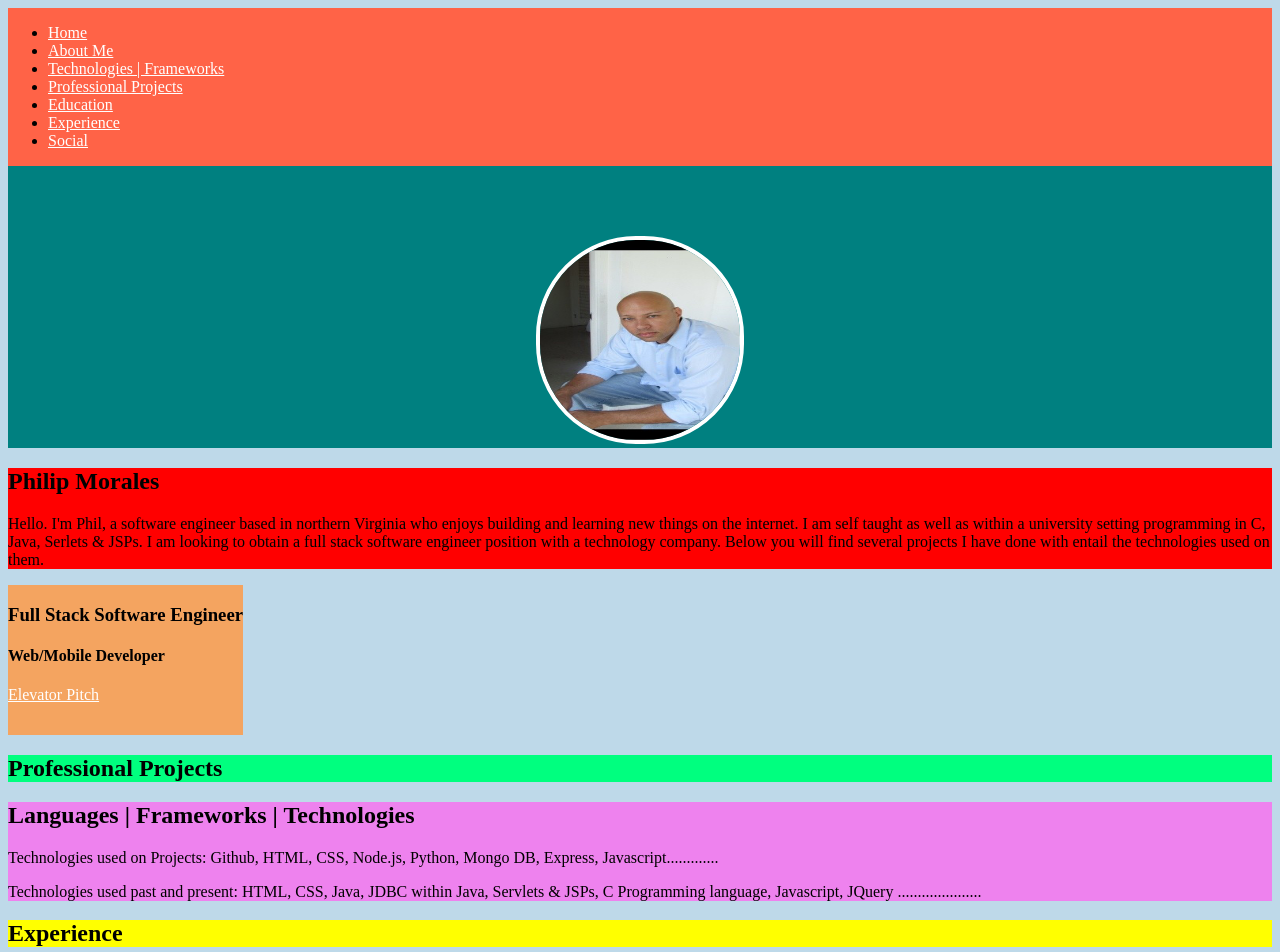
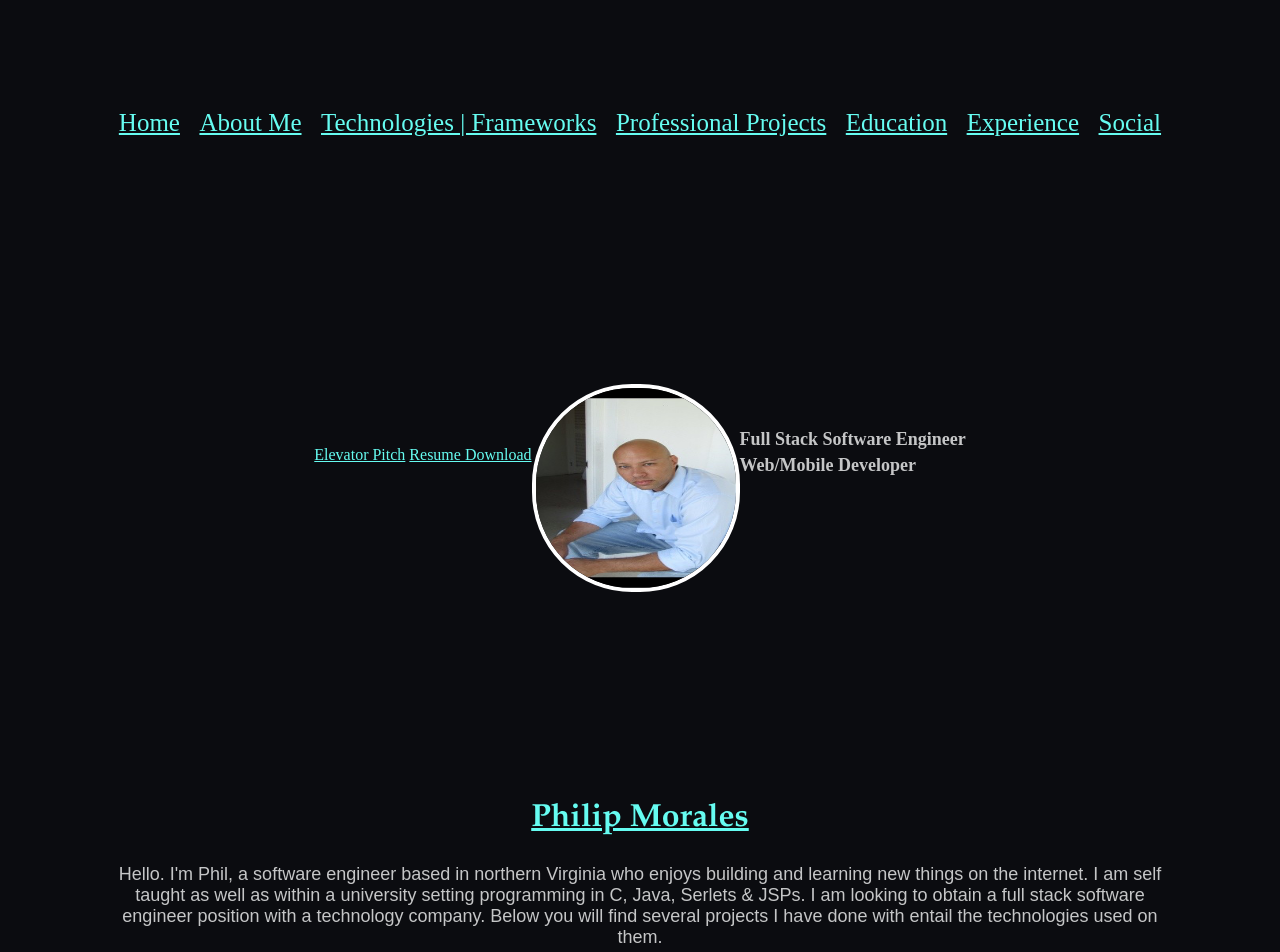
Before and after one commit to pmorales4/pmorales4.github.io, a plain HTML site: page index.html in a window 1280 px wide. Shown: the top 952 px of the page. Drawn offline with Linux system fonts and the light colour scheme.

Commit message:
working on colors and fixing plenty things on site

```diff
--- a/css/style.css
+++ b/css/style.css
@@ -3,14 +3,16 @@ body {
   background-size: cover;
   background-position: center;
   font-family: helvetica bold;
-  background-color: rgb(190, 217, 233);
+  background-color: #0b0c10;
+
 }
 
 .flex-container {
 display: flex;
 justify-content: center;
 align-items: center;
-background-color: teal;
+background-color: #0b0c10;
+padding: 6%;
 }
 
 .grid-container1 {
@@ -28,49 +30,104 @@ img {
     height: 200px;
   }
 
-h4, h3, h1 {
+  h1 {
+    font-family: Palatino;
+    font-size: xx-large;
+    text-decoration: underline;
+    color: #66fcf1;
 
-    color: rgb(0, 0, 0);
+  }
+
+  h2 {
+    font-size: large;
+    color: #66fcf1;
+  }
+
+h4, h3 {
+  font-family: 'Times New Roman', Times, serif;
+  font-size: large;
+    color: #c5c6c7;
     text-decoration: none;
+    line-height: 2px;
+}
+
+p {
+  font-family: Arial, Helvetica, sans-serif;
+  font-size: large;
+  color: #c5c6c7;
 }
 
 a {
-    color: white;
+  color: #66fcf1;
+}
+
+#titlebar {
+font-size: 25px;
+padding: 8%;
+background-color: #0b0c10;
+color: #c5c6c7;
+
 }
 
 .nav-flex {
   display: flex;
+  flex-direction: row;
+  justify-content: space-around;
+  align-content: flex-start;
+  flex-wrap: nowrap;
+
 
 }
 
 #titlebar {
-  background-color: tomato;
+  /*background-color: tomato;*/
+  padding: 8%;
 }
 
 #aboutme {
-  background-color: red;
+  /*background-color: red;*/
+  text-align: center;
+  padding: 8%;
+
 }
 
 #professprojects {
-  background-color: springgreen;
+ /* background-color: springgreen;*/
+  padding: 10%;
 }
 
 #techused {
-  background-color: violet;
+  /*background-color: violet;*/
+  text-align: center;
+  padding: 10%;
 }
 
 #experience-1 {
-  background-color: yellow;
+  /*background-color: yellow;*/
+  padding: 10%;
 }
 
 #ed-obtained {
-  background-color: thistle;
+ /* background-color: thistle;*/
+ display: grid;
+ display: inline-grid;
+ padding: 6%;
+grid-template-columns: auto auto auto;
+
 }
 
 #socialmedia {
- background-color: turquoise;
+ /*background-color: turquoise;*/
+ padding: 5%;
 }
 
 footer {
   text-align: center;
+  font-size: small;
+  font-family: Verdana, Geneva, Tahoma, sans-serif;
+  padding: 0%;
 }
+
+#text-linksBio {
+  word-spacing: normal;
+}
--- a/index.html
+++ b/index.html
@@ -13,36 +13,39 @@
 
     <section id="titlebar">
         <div class="nav-flex">
-            <ul>
-                <li>
-                    <a href="">Home</a>
-                </li>
-                <li>
-                    <a href="about-me">About Me</a>
-                </li>
-                <li>
-                    <a href="technology-used">Technologies | Frameworks</a>
-                </li>
-                <li>
-                    <a href="professional-projects">Professional Projects</a>
-                </li>
-                <li>
-                    <a href="education">Education</a>
-                </li>
-                <li>
-                    <a href="experience">Experience</a>
-                </li>
-                <li>
-                    <a href="social">Social</a>
-                </li>
-            </ul>
+
+
+            <a href="#">Home</a>
+
+            <a href="#aboutme">About Me</a>
+
+            <a href="#techused">Technologies | Frameworks</a>
+
+            <a href="#professprojects">Professional Projects</a>
+
+            <a href="#ed-obtained">Education</a>
+
+            <a href="#experience-1">Experience</a>
+
+            <a href="#socialmedia">Social</a>
+
         </div>
     </section>
 
     <section class="flex-container">
-        <div>
+        <div class="text-linksBio">
+            <a href="/Users/pmorales/SEI/projects/pmorales4.github.io/index1.html">Elevator Pitch</a>
+            <a href="#">Resume Download</a>
+        </div>
+        <div id="my-picture">
             <img src="pics/phil1.png" alt="philly">
         </div>
+
+        <div class="description">
+            <h3>Full Stack Software Engineer </h3>
+            <h4>Web/Mobile Developer</h4>
+        </div>
+
     </section>
 
     <section id="aboutme">
@@ -56,14 +59,6 @@
                 several projects I have
                 done with entail the technologies used on them.
             </p>
-        </div>
-    </section>
-
-    <section class="grid-container1">
-        <div class="#">
-            <h3>Full Stack Software Engineer </h3>
-            <h4>Web/Mobile Developer</h4>
-            <a href="/Users/pmorales/SEI/projects/pmorales4.github.io/index1.html">Elevator Pitch</a>
         </div>
     </section>
 
@@ -99,6 +94,21 @@
     <section id="ed-obtained">
         <div class="education">
             <h1>Education</h1>
+            <div class="grid-item">
+                <h2>General Assembly | New York, New York</h2>
+                <h3>Software Engineering Immersive</h3>
+                <h3>Nov 2019 - Present</h3>
+            </div>
+            <div class="grid-item">
+                <h2>University of Massachusetts-Lowell</h2>
+                <h3>Information Technology</h3>
+                <h3>Bachelor of Science</h3>
+            </div>
+            <div class="grid-item">
+                <h2>University of Wisconsin-Whitewater</h2>
+                <h3>Curriculum & Instruction</h3>
+                <h3>Master of Science</h3>
+            </div>
         </div>
     </section>
 
```
Also changed, not shown: pics/bkwall.jpg (added), pics/elpic.jpg (added), pics/resumepic.png (added).
